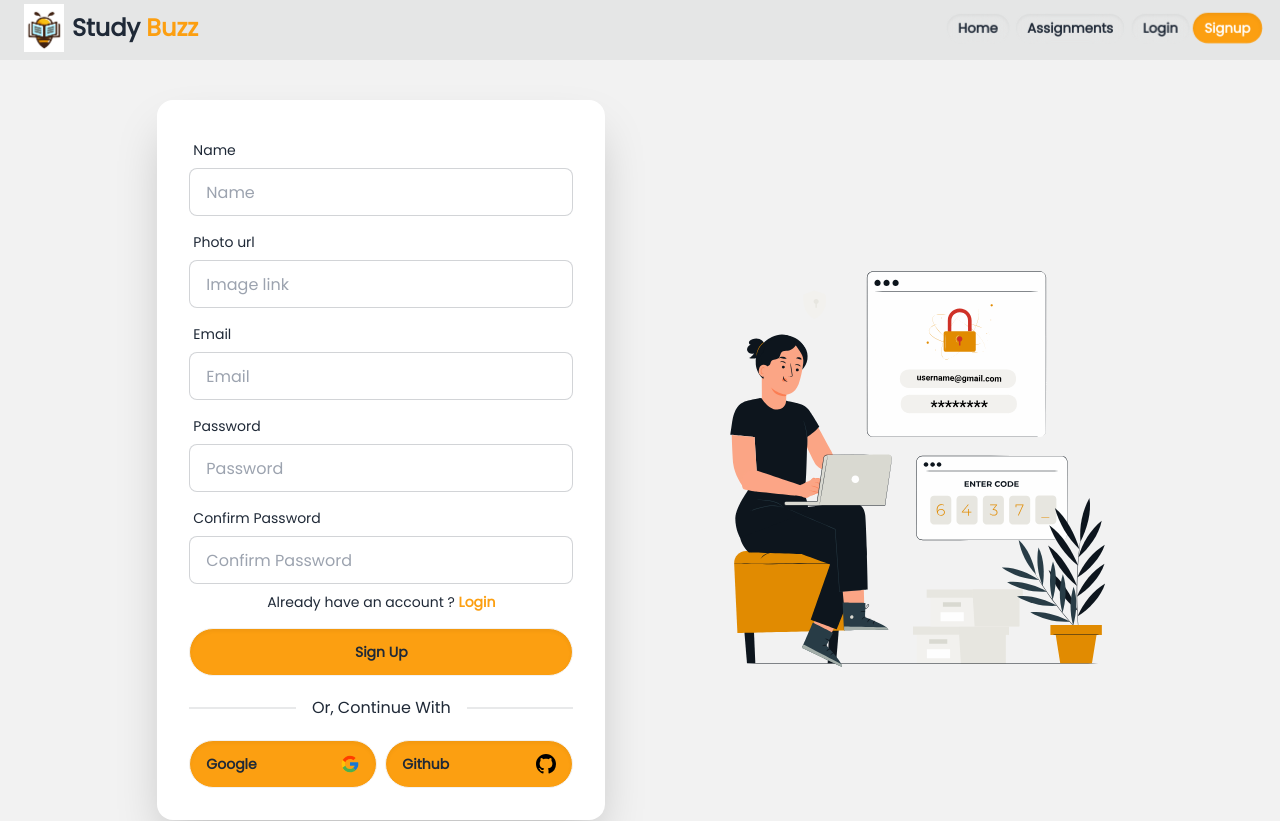
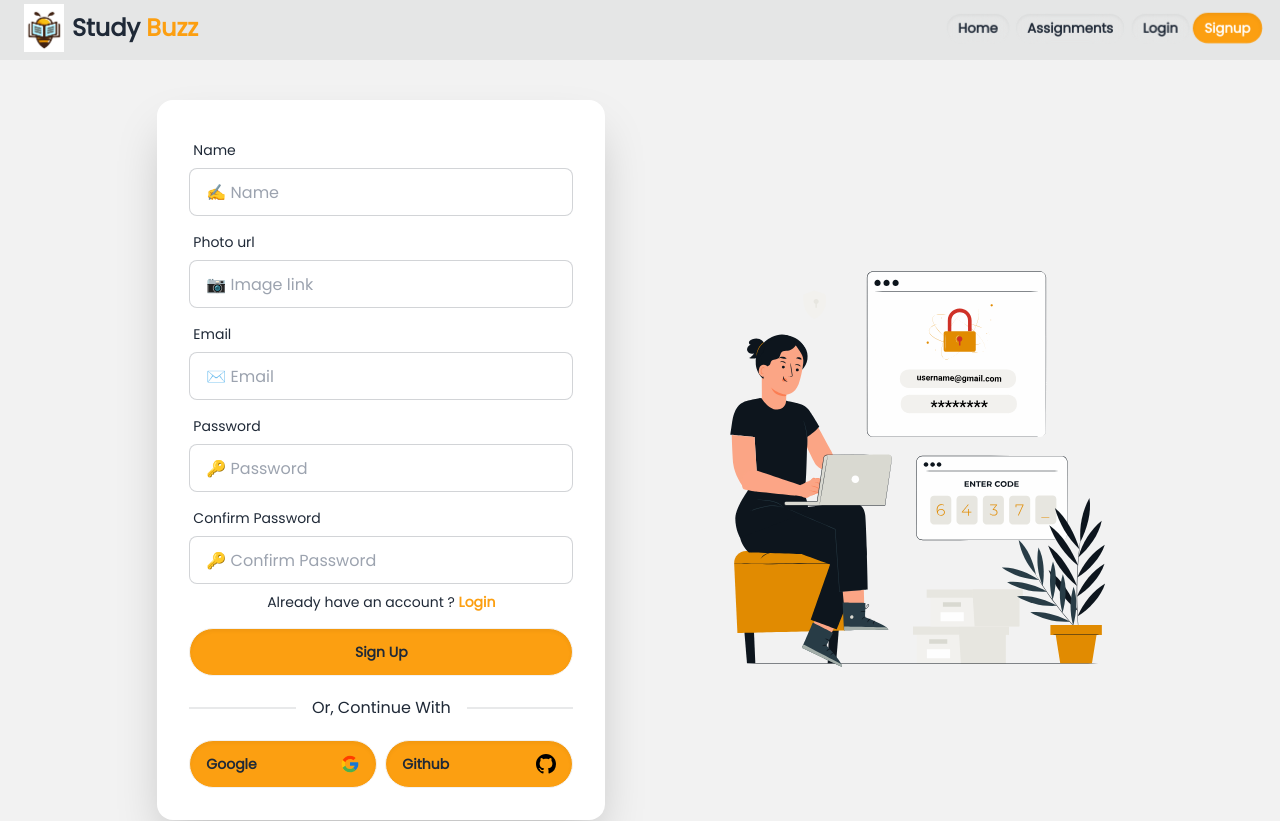
Before and after one commit to mr-tnmy-srkr/online-group-study-mern-assignment-11-client, a React (Vite) app: page /signup in a window 1280 px wide. Shown: the top 821 px of the page. Built offline with nearby package versions, Linux system fonts and the light colour scheme; no server answers; a web font is replaced by a local one.

Commit message:
QueryClientProvider added from tanStack query

```diff
--- a/package.json
+++ b/package.json
@@ -10,6 +10,7 @@
     "preview": "vite preview"
   },
   "dependencies": {
+    "@tanstack/react-query": "^5.7.2",
     "firebase": "^10.5.2",
     "localforage": "^1.10.0",
     "lottie-react": "^2.4.0",
--- a/src/main.jsx
+++ b/src/main.jsx
@@ -5,12 +5,18 @@ import AuthProvider from "./providers/AuthProvider.jsx";
 import { RouterProvider } from "react-router-dom";
 import { Toaster } from "react-hot-toast";
 import MainRoute from "./routes/mainRoute.jsx";
+import { QueryClient, QueryClientProvider } from "@tanstack/react-query";
+
+// Create a client
+const queryClient = new QueryClient();
 
 ReactDOM.createRoot(document.getElementById("root")).render(
   <React.StrictMode>
-    <AuthProvider>
-      <RouterProvider router={MainRoute} />
-    </AuthProvider>
+    <QueryClientProvider client={queryClient}>
+      <AuthProvider>
+        <RouterProvider router={MainRoute} />
+      </AuthProvider>
+    </QueryClientProvider>
     <Toaster />
   </React.StrictMode>
 );
--- a/src/pages/CreateAssignment.jsx
+++ b/src/pages/CreateAssignment.jsx
@@ -120,9 +120,9 @@ const CreateAssignment = () => {
                   //     status: "pending",
                   //   })
                   // }
-                  className="btn btn-primary"
+                  className="btn button button.active bg-[#fc9f11]"
                 >
-                  Book
+                Create Assignment
                 </button>
               </div>
             </form>
--- a/src/pages/Login.jsx
+++ b/src/pages/Login.jsx
@@ -5,6 +5,7 @@ import useAuth from "../hooks/useAuth";
 import Lottie from "lottie-react";
 import SocialLogin from "../components/SocialLogin";
 import toast from "react-hot-toast";
+
 
 const Login = () => {
   const [email, setEmail] = useState("");
@@ -42,8 +43,8 @@ const Login = () => {
             </label>
             <input
               type="email"
-              placeholder="Email"
-              className="input input-bordered"
+              placeholder="✉️ Email"
+              className="input input-bordered w-full"
               onInput={(e) => setEmail(e.target.value)}
               required
               autoComplete="on"
@@ -55,7 +56,7 @@ const Login = () => {
             </label>
             <input
               type="password"
-              placeholder="Password"
+              placeholder="🔑 Password"
               className="input input-bordered"
               autoComplete="on"
               required
--- a/src/pages/Register.jsx
+++ b/src/pages/Register.jsx
@@ -51,7 +51,7 @@ const Register = () => {
               </label>
               <input
                 type="name"
-                placeholder="Name"
+                placeholder="✍️ Name"
                 className="input input-bordered"
                 onInput={(e) => setUserName(e.target.value)}
                 autoComplete="on"
@@ -64,7 +64,7 @@ const Register = () => {
               </label>
               <input
                 type="photo"
-                placeholder="Image link"
+                placeholder="📷 Image link"
                 className="input input-bordered"
                 onInput={(e) => setPhotoUrl(e.target.value)}
                 autoComplete="on"
@@ -77,7 +77,7 @@ const Register = () => {
               </label>
               <input
                 type="email"
-                placeholder="Email"
+                placeholder="✉️ Email"
                 className="input input-bordered"
                 onInput={(e) => setEmail(e.target.value)}
                 autoComplete="on"
@@ -90,7 +90,7 @@ const Register = () => {
               </label>
               <input
                 type="password"
-                placeholder="Password"
+                placeholder="🔑 Password"
                 className="input input-bordered"
                 autoComplete="on"
                 required
@@ -103,7 +103,7 @@ const Register = () => {
               </label>
               <input
                 type="password"
-                placeholder="Confirm Password"
+                placeholder="🔑 Confirm Password"
                 className="input input-bordered"
                 autoComplete="on"
                 required
```
Also changed, not shown: 1 other file (tests, documents, lock files or other folders).
